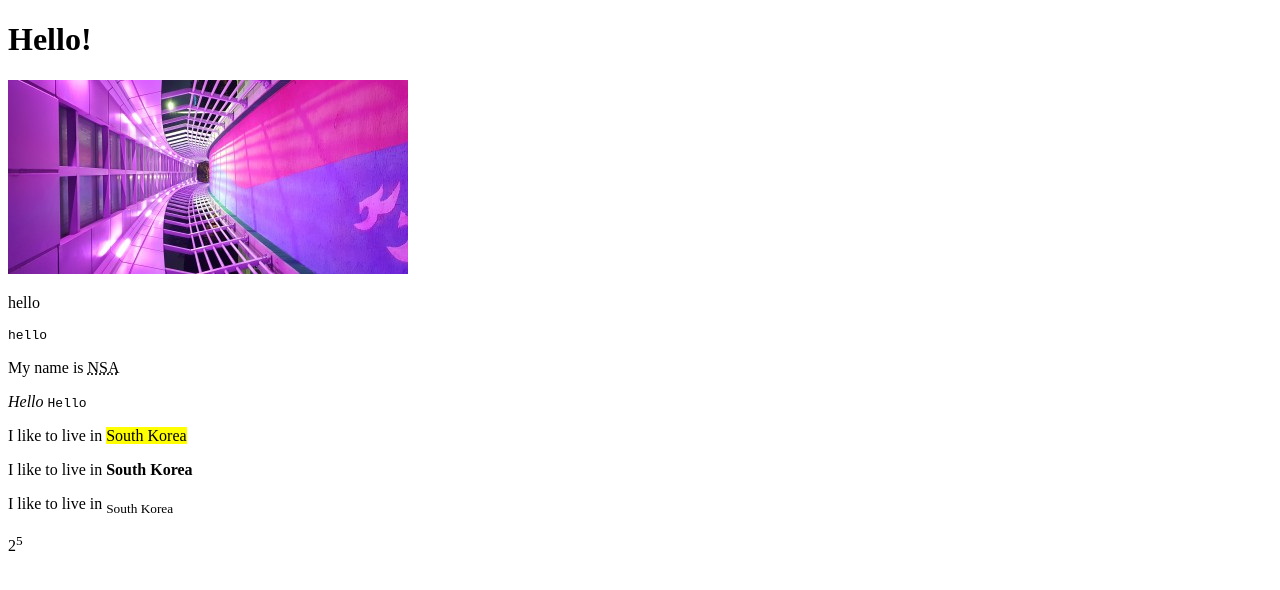
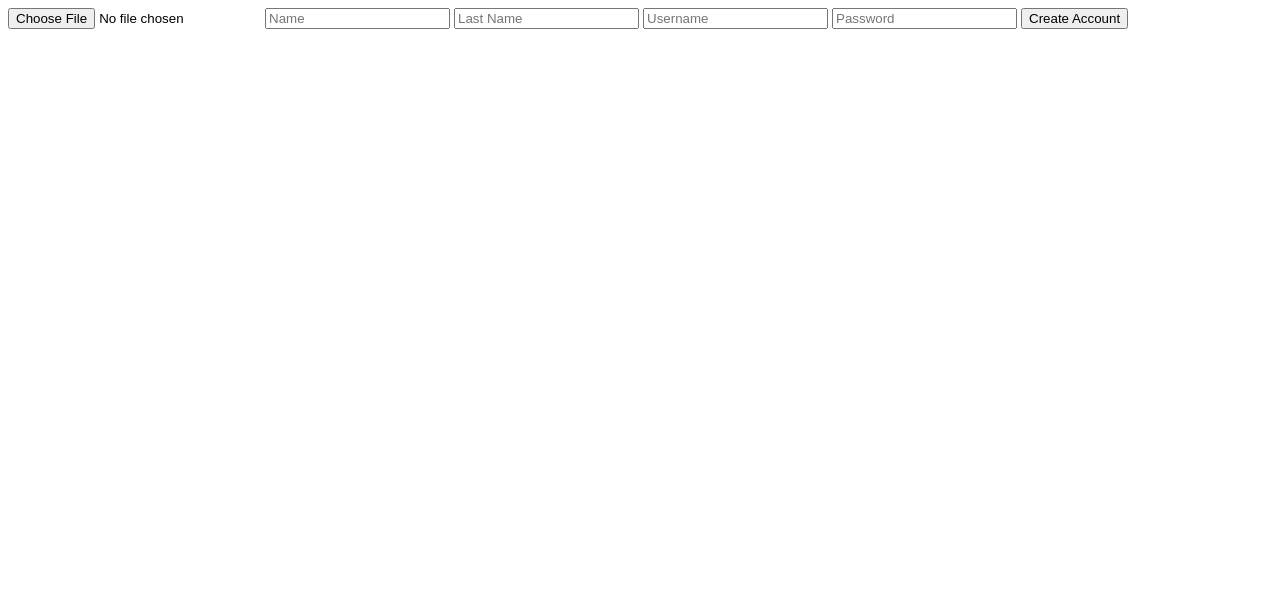
Before and after one commit to SangYoonLee1231/kokoa-clone-2021, a plain HTML site: page home.html in a window 1280 px wide. Drawn offline with Linux system fonts and the light colour scheme.

Commit message:
Update home.html (End #2.8)
※ Form 태그
- form 안에 양식을 만들어야 한다.
 - input 태그 이용

```diff
--- a/home.html
+++ b/home.html
@@ -1,26 +1,13 @@
 <!DOCTYPE html>
 <html lang="kr">
   <head>
-    <meta charset="utf-8" />
-    <link
-      rel="shortcut icon"
-      href="https://assets.nflxext.com/ffe/siteui/common/icons/nficon2016.ico"
-    />
-    <meta name="description" content="This is my website" />
-    <title>Home</title>
-  </head>
-  <body>
-    <h1>Hello!</h1>
-    <a href="http://google.com" target="_blank"></a>
-    <img src="image.jpg" />
-    <p>hello</p>
-    <pre>hello</pre>
-    <p>My name is <abbr title="Micolas Serrano Arevalo">NSA</abbr></p>
-    <cite>Hello</cite>
-    <code>Hello</code>
-    <p>I like to live in <mark>South Korea</mark></p>
-    <p>I like to live in <strong>South Korea</strong></p>
-    <p>I like to live in <sub>South Korea</sub></p>
-    <p>2<sup>5</sup></p>
+    <form>
+        <input type="file"/>
+        <input required placeholder="Name" type="text"/>
+        <input required placeholder="Last Name" type="text"/>
+        <input required placeholder="Username" type="text"/>
+        <input required placeholder="Password" minlength="10" type="password"/>
+        <input type="submit" value="Create Account"/>
+    </form>
   </body>
 </html>
```
